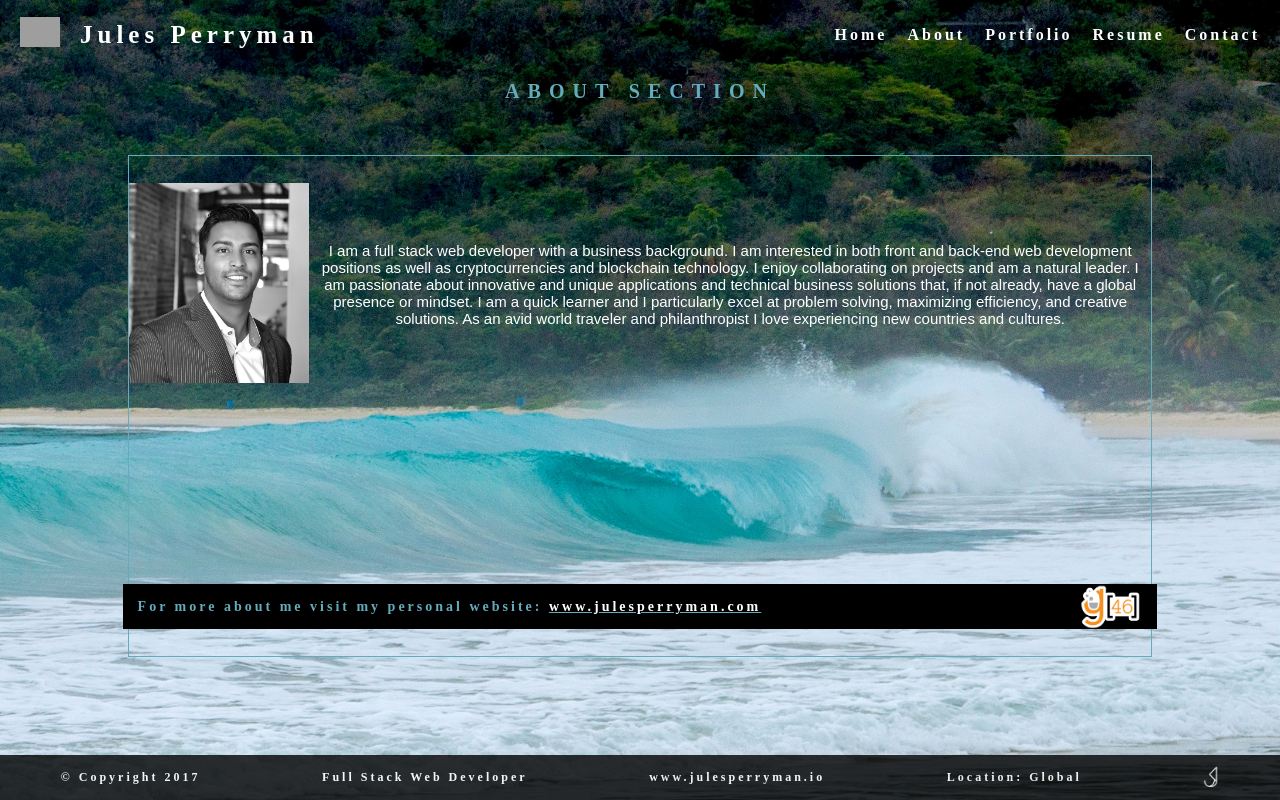
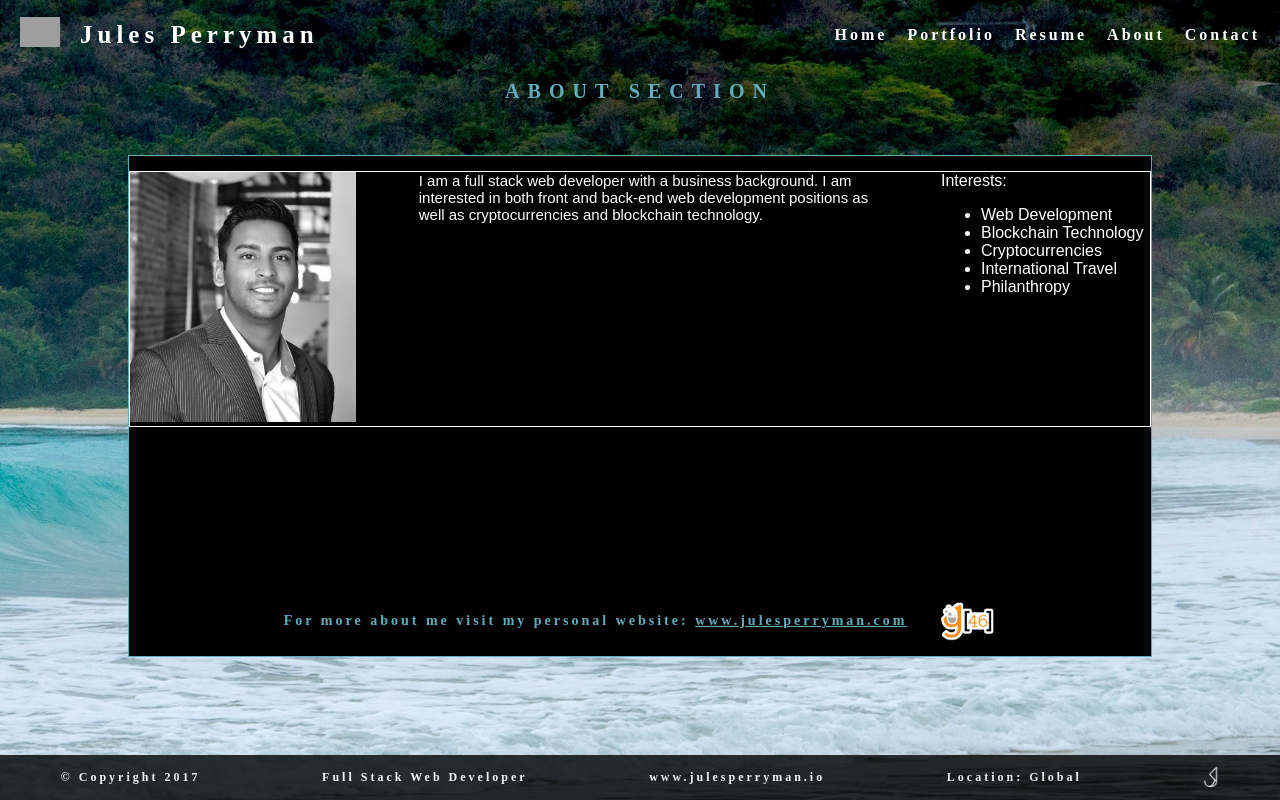
Before and after one commit to jperryman23/personal-website, a React (Create React App) app: page /About in a window 1280 px wide. Built offline with nearby package versions, Linux system fonts and the light colour scheme; grey boxes are pictures that could not be loaded.

Commit message:
updated resume

```diff
--- a/src/App.css
+++ b/src/App.css
@@ -127,72 +127,6 @@ p {
 
 
 
-
-/* ABOUT SECTION */
-
-
-.AboutSection {
-    margin-top: 2em;
-    display: flex;
-    flex-direction: column;
-    justify-content: space-around;
-    align-items: center;
-    align-content: center;
-    color: white;
-    margin-left: 8em;
-    margin-right: 8em;
-    border: 1px solid rgb(100, 172, 188);
-    height: 500px;
-    /* background-color: black; */
-    /* opacity: .63; */
-}
-
-.bio {
-    display: flex;
-    flex-direction: row;
-    justify-content: space-around;
-    align-items: center;
-    align-content: center;
-}
-
-.bio img {
-    background-color: white;
-    height: 200px;
-}
-
-.bioText {
-    font-size: 15px;
-}
-
-
-
-
-
-.galvanizeLogo {
-    width: 78.5vw;
-    margin-top: 9em;
-    display: flex;
-    flex-direction: row;
-    align-items: center;
-    justify-content:  space-between;
-    /*border: 1px solid white;*/
-    padding-left: 15px;
-    padding-right: 15px;
-    background-color: black;
-}
-
-.aboutMore {
-    font-family: Dolce Vita;
-    letter-spacing: 3px;
-    color: rgb(100, 172, 188);
-    font-size: 14px;
-    font-weight:  600;
-}
-
-
-.g46logo {
-    height: 45px;
-}
 
 
 
@@ -328,6 +262,99 @@ p {
 }
 
 
+/* ABOUT SECTION */
+
+
+.AboutSection {
+    margin-top: 2em;
+    /* padding: 1em; */
+    display: flex;
+    flex-direction: column;
+    justify-content: space-around;
+    align-items: center;
+    align-content: center;
+    color: white;
+    margin-left: 8em;
+    margin-right: 8em;
+    border: 1px solid rgb(100, 172, 188);
+    height: 500px;
+    background-color: black;
+    /* opacity: .63; */
+}
+
+.bio {
+    display: flex;
+    flex-wrap: nowrap;
+    flex-direction: row;
+    justify-content: space-between;
+    border: 1px solid white;
+    background-color: black;
+    /* align-items: center; */
+    align-content: center;
+
+}
+
+.bio img {
+    background-color: white;
+    height: 250px;
+}
+
+.bioText {
+    /* margin-left: 10px; */
+    font-size: 15px;
+    /* align-content: left; */
+    text-align: left;
+    width: 45%;
+
+
+}
+
+.interests {
+    margin-right: 5px;
+    text-align: left;
+    width: 20%;
+}
+
+
+
+
+.galvanizeLogo {
+    /* width: 78.5vw; */
+    margin-top: 9em;
+    display: flex;
+    flex-direction: row;
+    align-items: center;
+    align-content: center;
+    justify-content:  space-between;
+    /*border: 1px solid white;*/
+    padding-left: 15px;
+    padding-right: 15px;
+    background-color: black;
+
+}
+
+.aboutMore {
+    font-family: Dolce Vita;
+    letter-spacing: 3px;
+    color: rgb(100, 172, 188);
+    font-size: 14px;
+    font-weight:  600;
+}
+
+.aboutMore a
+{
+    color: rgb(100, 172, 188);
+    text-decoration: none;
+}
+.aboutMore a:hover {
+    color: white;
+}
+
+.g46logo {
+    margin-left: 2em;
+    height: 40px;
+}
+
 
 
 
--- a/src/components/About.js
+++ b/src/components/About.js
@@ -27,20 +27,26 @@ export default class About extends Component {
 
                     I am interested in both front and back-end web development positions as well as cryptocurrencies and blockchain technology.
 
-                    I enjoy collaborating on projects and am a natural leader.
+                    </div>
+                    <div className="interests">
+                        Interests:
+                        <ul>
+                            <li> Web Development </li>
+                            <li> Blockchain Technology</li>
+                            <li> Cryptocurrencies </li>
+                            <li> International Travel</li>
+                            <li> Philanthropy </li>
 
-                    I am passionate about innovative and unique applications and technical business solutions that, if not already, have a global presence or mindset.
+                        </ul>
 
-                    I am a quick learner and I particularly excel at problem solving, maximizing efficiency, and creative solutions.
-
-                    As an avid world traveler and philanthropist I love experiencing new countries and cultures.
-                </div>
+                    </div>
                 </div>
 
                 <div className="galvanizeLogo">
 
                     <div className="aboutMore">For more about me visit my personal website: <u>
-                    <a href="https://www.julesperryman.com" target="_blank" rel='noopener noreferrer'> www.julesperryman.com </a> </u> </div>
+                    <a href="https://www.julesperryman.com" target="_blank" rel='noopener noreferrer'> www.julesperryman.com </a> </u>
+                    </div>
 
                     <img className="g46logo"  alt="logo" src='../images/g46logo.png'/>
 
--- a/src/components/Header.js
+++ b/src/components/Header.js
@@ -30,9 +30,6 @@ export default class Header extends Component {
                             Home
                         </Link>
 
-                        <Link to='/About' className="Menu-item">
-                            About
-                        </Link>
 
                         <Link to='/Portfolio' className="Menu-item">
                             Portfolio
@@ -40,6 +37,10 @@ export default class Header extends Component {
 
                         <Link to='/Resume' className="Menu-item">
                             Resume
+                        </Link>
+
+                        <Link to='/About' className="Menu-item">
+                            About
                         </Link>
 
                         <Link to='/Contact' className="Menu-item">
```
Also changed, not shown: 1 other file (tests, documents, lock files or other folders).
